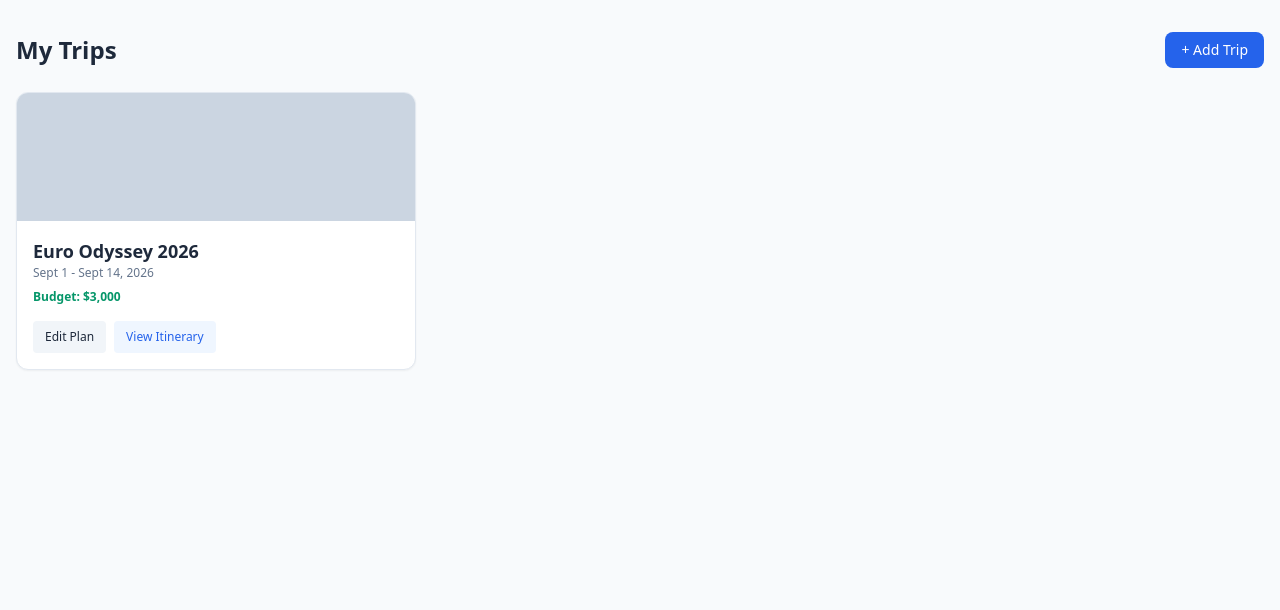
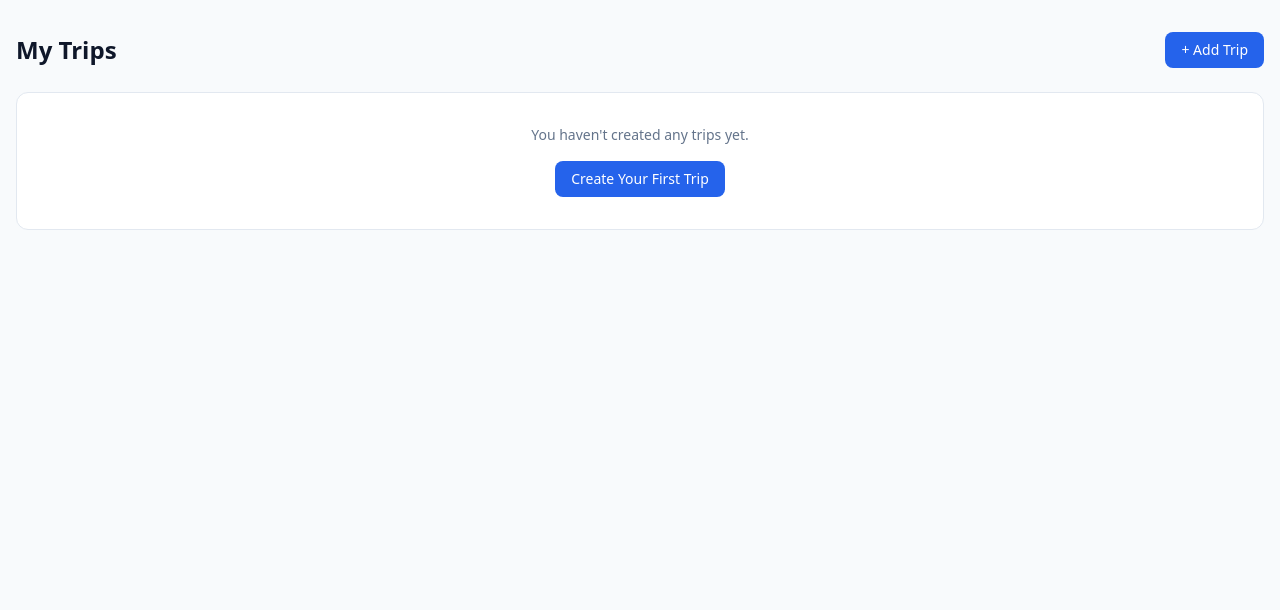
Before and after one commit to vraj-patel-15/GlobeTrotter, a Flask app: page /trips/ in a window 1280 px wide. Shown: the part 65-675 px from the top of the page. Run offline with Flask 3, Linux system fonts and the light colour scheme; the visitor is signed in with stand-in values (Sample User, id 1); data that the repository does not hold is empty; some libraries are stand-ins or nearby versions.

Commit message:
fix: resolve issues preventing website from running

```diff
--- a/app/templates/trips/list.html
+++ b/app/templates/trips/list.html
@@ -1,22 +1,61 @@
 {% extends "base.html" %}
+{% block title %}My Trips - GlobeTrotter{% endblock %}
+
 {% block content %}
 <div class="flex justify-between items-center mb-6">
-    <h1 class="text-2xl font-bold">My Trips</h1>
-    <a href="/trips/create" class="bg-blue-600 text-white px-4 py-2 rounded-lg text-sm">+ Add Trip</a>
+    <h1 class="text-2xl font-bold text-slate-900">My Trips</h1>
+    <a href="{{ url_for('trips.create') }}" class="bg-blue-600 hover:bg-blue-700 text-white px-4 py-2 rounded-lg text-sm font-medium transition-colors">
+        + Add Trip
+    </a>
 </div>
+
+{% if trips %}
 <div class="grid md:grid-cols-2 lg:grid-cols-3 gap-6">
-    <!-- Card Item -->
-    <div class="bg-white rounded-xl border border-slate-200 overflow-hidden shadow-sm">
-        <div class="h-32 bg-slate-300"></div>
-        <div class="p-4">
-            <h3 class="font-bold text-lg">Euro Odyssey 2026</h3>
-            <p class="text-xs text-slate-500">Sept 1 - Sept 14, 2026</p>
-            <p class="text-xs font-semibold text-emerald-600 mt-2">Budget: $3,000</p>
-            <div class="mt-4 flex gap-2">
-                <a href="/itinerary/builder" class="text-xs bg-slate-100 hover:bg-slate-200 px-3 py-2 rounded font-medium">Edit Plan</a>
-                <a href="/itinerary/view" class="text-xs bg-blue-50 text-blue-600 px-3 py-2 rounded font-medium">View Itinerary</a>
+    {% for trip in trips %}
+    <div class="bg-white rounded-xl border border-slate-200 overflow-hidden shadow-sm flex flex-col justify-between">
+        <div class="p-5">
+            <div class="flex justify-between items-start mb-2">
+                <h3 class="font-bold text-lg text-slate-900">{{ trip.title }}</h3>
+                {% if trip.is_public %}
+                    <span class="text-[10px] bg-green-100 text-green-700 font-bold px-2 py-0.5 rounded-full uppercase">Public</span>
+                {% endif %}
             </div>
+            <p class="text-xs text-slate-500 mb-3">
+                📅 {{ trip.start_date.strftime('%b %d, %Y') if trip.start_date }} - {{ trip.end_date.strftime('%b %d, %Y') if trip.end_date }}
+            </p>
+            {% if trip.description %}
+                <p class="text-xs text-slate-600 line-clamp-2 mb-3">{{ trip.description }}</p>
+            {% endif %}
+            <p class="text-xs font-semibold text-emerald-600">
+                Budget: ${{ "%.2f"|format(trip.budget or 0) }}
+            </p>
+        </div>
+
+        <div class="p-4 bg-slate-50 border-t border-slate-100 flex items-center justify-between gap-2">
+            <div class="flex gap-2">
+                <a href="{{ url_for('itinerary.builder', trip_id=trip.id) }}" class="text-xs bg-white border border-slate-200 hover:bg-slate-100 text-slate-700 px-3 py-1.5 rounded font-medium transition-colors">
+                    Builder
+                </a>
+                <a href="{{ url_for('itinerary.view', trip_id=trip.id) }}" class="text-xs bg-blue-50 text-blue-600 hover:bg-blue-100 px-3 py-1.5 rounded font-medium transition-colors">
+                    View
+                </a>
+                <a href="{{ url_for('budget.view_budget', trip_id=trip.id) }}" class="text-xs bg-emerald-50 text-emerald-600 hover:bg-emerald-100 px-3 py-1.5 rounded font-medium transition-colors">
+                    Budget
+                </a>
+            </div>
+            <a href="{{ url_for('trips.detail', trip_id=trip.id) }}" class="text-xs text-slate-400 hover:text-slate-600">
+                ⚙️
+            </a>
         </div>
     </div>
+    {% endfor %}
 </div>
+{% else %}
+<div class="bg-white rounded-xl border border-slate-200 p-8 text-center">
+    <p class="text-slate-500 text-sm mb-4">You haven't created any trips yet.</p>
+    <a href="{{ url_for('trips.create') }}" class="inline-block bg-blue-600 hover:bg-blue-700 text-white px-4 py-2 rounded-lg text-sm font-medium">
+        Create Your First Trip
+    </a>
+</div>
+{% endif %}
 {% endblock %}
--- a/run.py
+++ b/run.py
@@ -33,4 +33,7 @@ if __name__ == "__main__":
     host = os.environ.get("HOST", "127.0.0.1")
     debug = os.environ.get("FLASK_DEBUG", "True").lower() in ["true", "1", "t"]
 
+    with app.app_context():
+        db.create_all()
+
     app.run(host=host, port=port, debug=debug)
```
Also changed, not shown: app/templates/404.html (added, +14 -0 lines), app/templates/dashboard/home.html (added, +34 -0 lines), app/templates/dashbord/home.html (deleted, +0 -30 lines).
